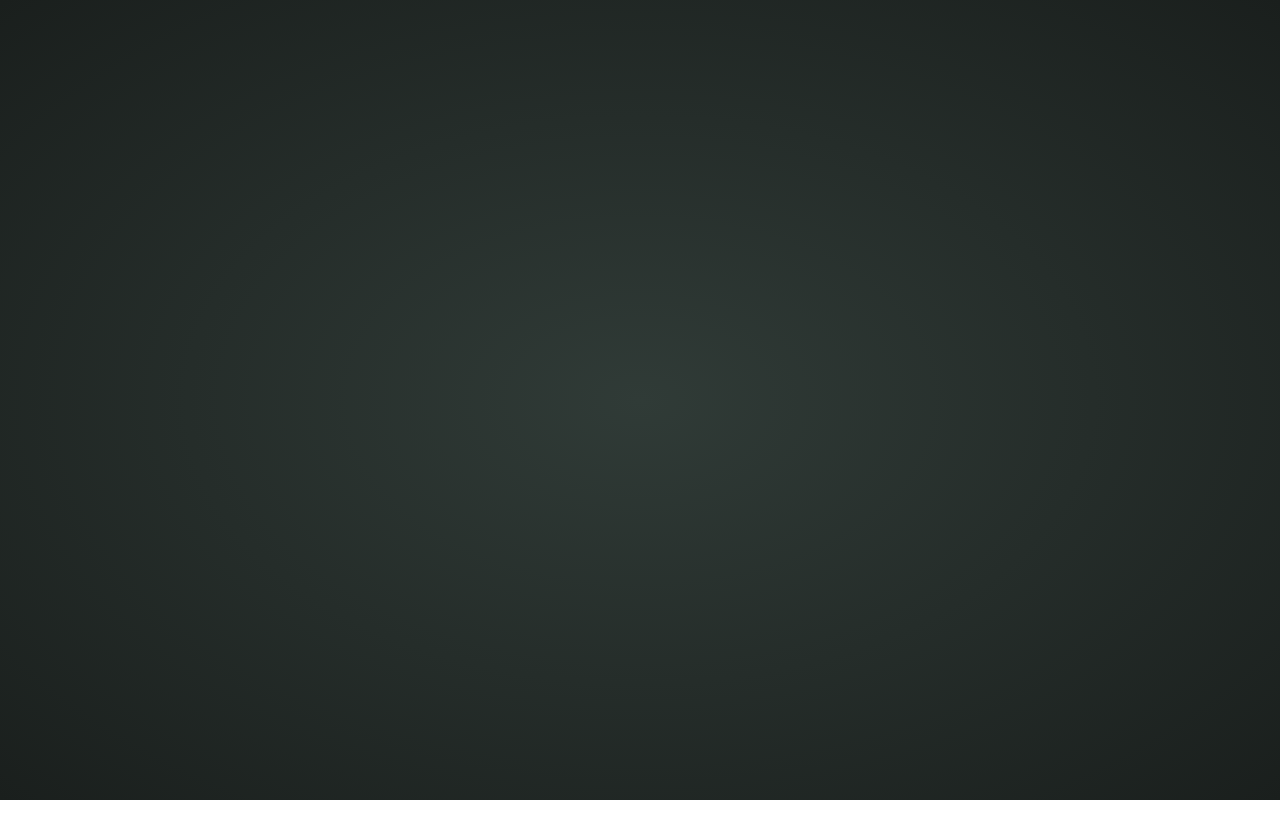
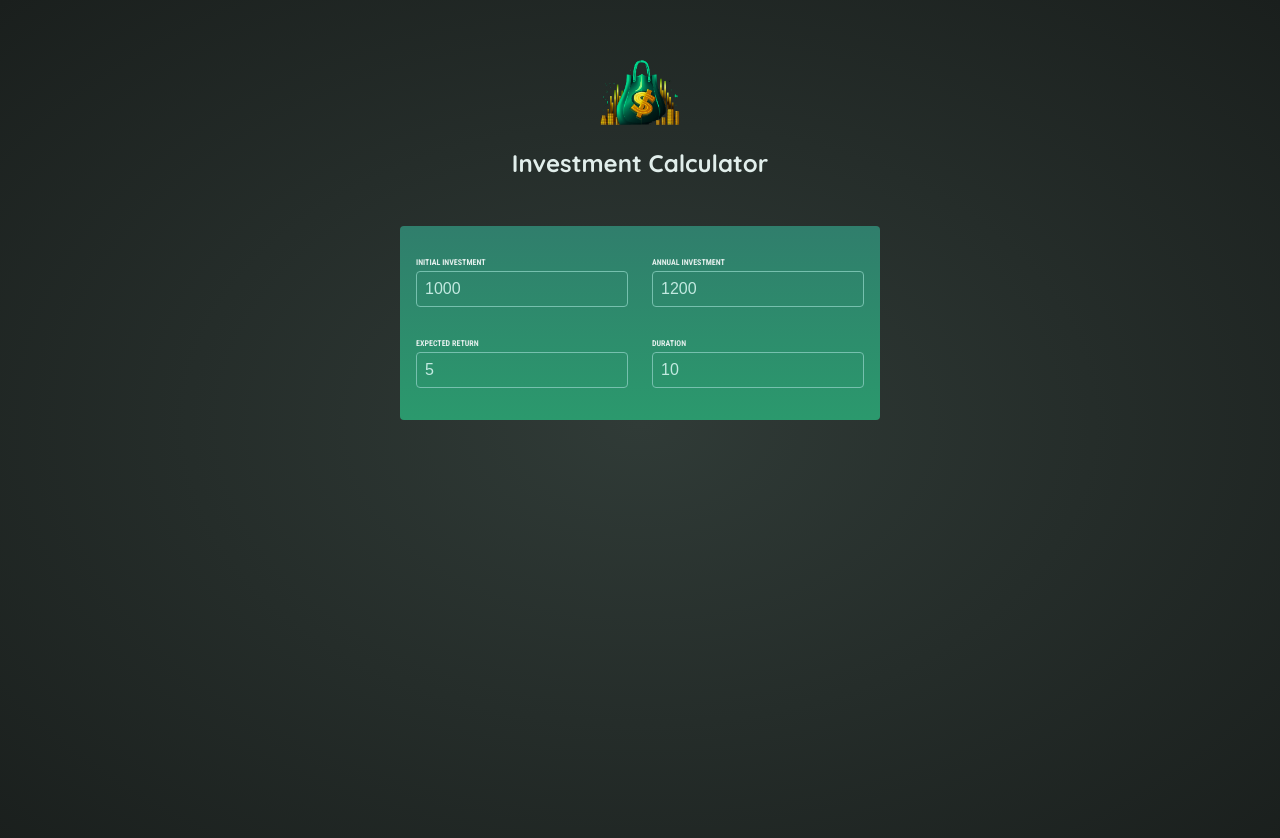
Before and after one commit to Mr-Luka/investment-app-practice, a React (Vite) app: page / in a window 1280 px wide. Shown: the top 838 px of the page. Before the commit the page ends 800 px from the top, so only its background shows below. Built offline with nearby package versions, Linux system fonts and the light colour scheme.

Commit message:
userInput component finished

```diff
--- a/src/App.jsx
+++ b/src/App.jsx
@@ -1,11 +1,13 @@
-
+import Header from './components/Header.jsx';
+import UserInput from './components/UserInput.jsx';
 
 function App() {
 
 
 
   return <>
-
+    <Header />
+    <UserInput />
   </>
 }
 
--- a/src/components/UserInput.jsx
+++ b/src/components/UserInput.jsx
@@ -1,25 +1,63 @@
+import {useState} from 'react';
+
 
 export default function UserInput(){
+    const [investment, setInvestment] = useState({
+        initialInvestment: 1000,
+        annualInvestment: 1200,
+        expectedReturn: 5,
+        duration: 10
+    });
+
+    function handleChange(investmentType, newNumber){
+        setInvestment(prevInvestment => {
+            return {
+                ...prevInvestment,
+                [investmentType]: newNumber
+            }
+        })
+    }
+
     return (
         <section id="user-input">
             <div className="input-group">
                 <p>
                     <label>Initial Investment</label>
-                    <input type="number" required />
+                    <input
+                        type="number"
+                        required
+                        value={investment.initialInvestment}
+                        onChange={(e)=> handleChange('initialInvestment', e.target.value)}
+                     />
                 </p>
                 <p>
                     <label>Annual Investment</label>
-                    <input type="number" required />
+                    <input
+                        type="number"
+                        required
+                        value={investment.annualInvestment}
+                        onChange={(e)=> handleChange('annualInvestment', e.target.value)}
+                        />
                 </p>
             </div>
              <div className="input-group">
                 <p>
                     <label>Expected Return</label>
-                    <input type="number" required />
+                    <input
+                        type="number"
+                        required
+                        value={investment.expectedReturn}
+                        onChange={(e)=> handleChange('expectedReturn', e.target.value)}
+                        />
                 </p>
                 <p>
                     <label>Duration</label>
-                    <input type="number" required />
+                    <input
+                        type="number"
+                        required
+                        value={investment.duration}
+                        onChange={(e)=> handleChange('duration', e.target.value)}
+                        />
                 </p>
             </div>
 
```
